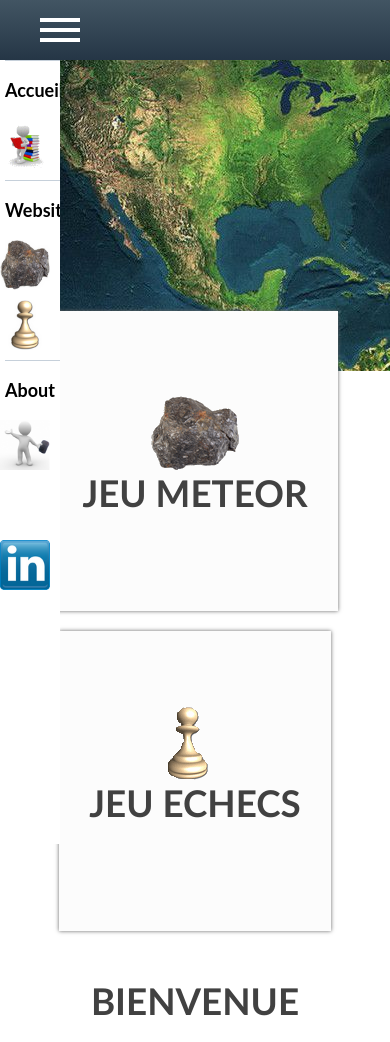
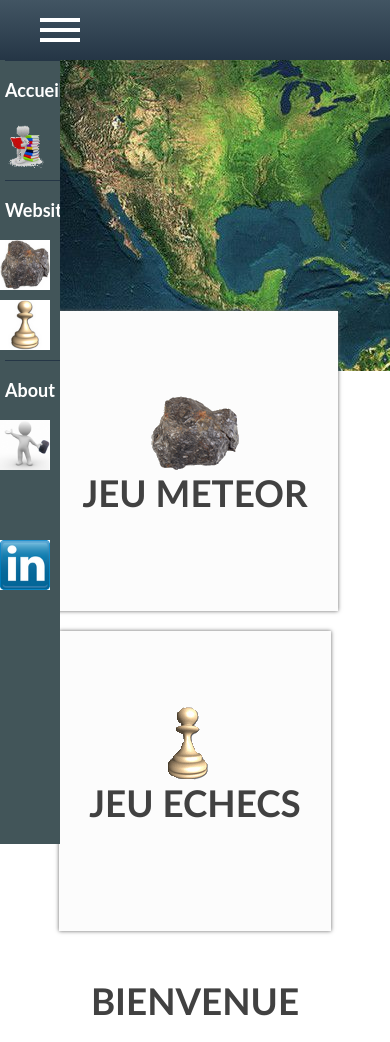
Before and after one commit to emsvsq/tibo, a PHP site: page / in a window 390 px wide. Shown: the top 1042 px of the page. Run offline with PHP 8.4, Linux system fonts and the light colour scheme.

Commit message:
menu mobile background style

```diff
--- a/css/mbcss/component.css
+++ b/css/mbcss/component.css
@@ -15,12 +15,14 @@
 .gn-menu-main ul {
 		margin: 0;
 		padding: 0;
-		background: white;
+		/* background: white;*/
 		list-style: none;
 		text-transform: none;
 		font-weight: 300;
 		font-family: 'Lato', Arial, sans-serif;
 		line-height: 60px;
+		color: white;
+		background: #425559;
 }
 
 .gn-menu-main {
@@ -38,6 +40,7 @@
 		/*color: #5f6f81;
 		color:#095EDB;*/
 		/*color:White;*/
+		color: whitel;
 		text-decoration: none;
 		cursor: pointer;
 		/*border-bottom: 1px solid #095EDB;
@@ -99,7 +102,8 @@
 		left: 0;
 		overflow: hidden;
 		width: 60px;
-		background: white;
+		/*background: white;*/
+		background: #425559;
 		-webkit-transform: translateX(-60px);
 		-moz-transform: translateX(-60px);
 		transform: translateX(-60px);
@@ -139,7 +143,8 @@
 .gap {
     font-weight:bold;
     margin-left:5px;
-    box-shadow: inset 0 1px #c6d0da;
+    /*box-shadow: inset 0 1px #c6d0da;*/
+	box-shadow: inset 0 1px #253646;
     position:relative;
 }
 
--- a/css/style.css
+++ b/css/style.css
@@ -148,7 +148,8 @@ body{
 }
 .menuitem
 {
-    color:#095EDB;
+    /*color:#095EDB;*/
+	color: white;
 }
 
 #BackgroundMenuPC
```
